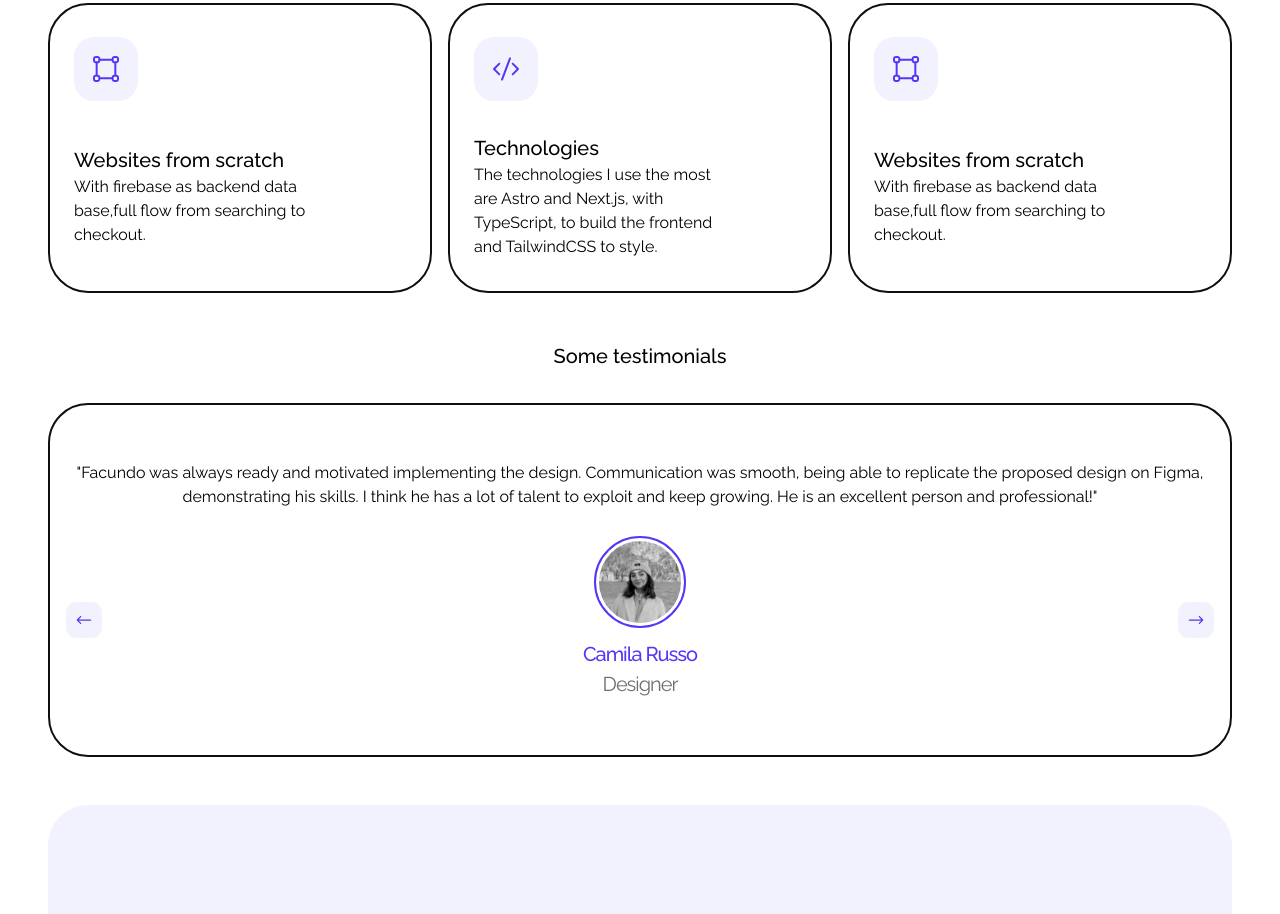
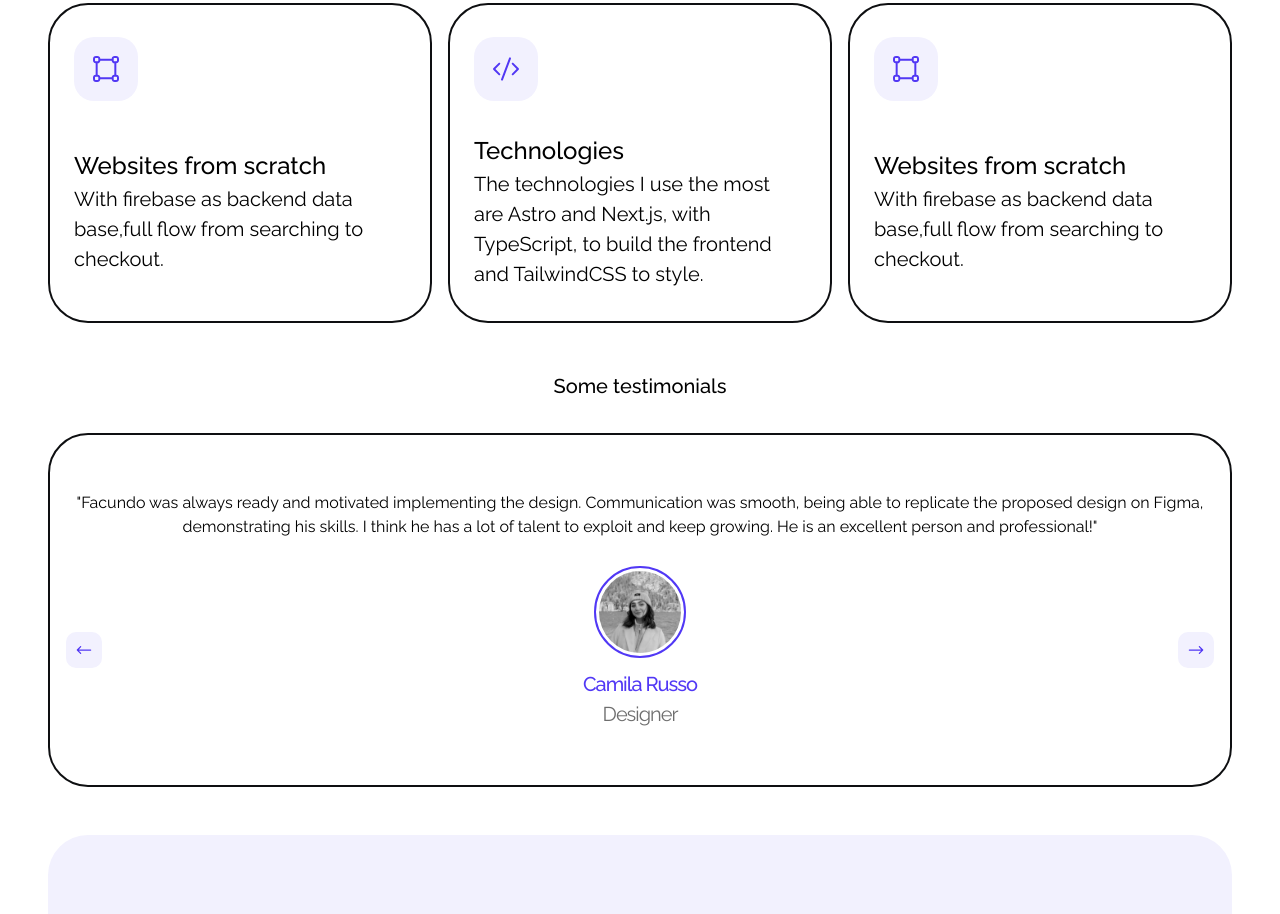
Before and after one commit to facusole/facundo-portfolio, an Astro site: page / in a window 1280 px wide. Shown: the part 1387-2301 px from the top of the page. Built offline with nearby package versions, Linux system fonts and the light colour scheme; Astro itself is replaced by a stand-in of ours.

Commit message:
Add tablet responsive for small card component

```diff
--- a/src/components/smallCard/SmallCard.astro
+++ b/src/components/smallCard/SmallCard.astro
@@ -23,6 +23,8 @@ const { src, alt, skill, description } = Astro.props;
 
         display: grid;
         gap: 2rem;
+
+        scroll-snap-align: start;
     }
 
     h3 {
@@ -35,4 +37,14 @@ const { src, alt, skill, description } = Astro.props;
         font-weight: var(--fw__regular);
         width: 25ch;
     }
+
+    @media (min-width: 768px) {
+        h3 {
+            font-size: var(--fs__24);
+        }
+
+        p {
+            font-size: var(--fs__20);
+        }
+    }
 </style>
```
